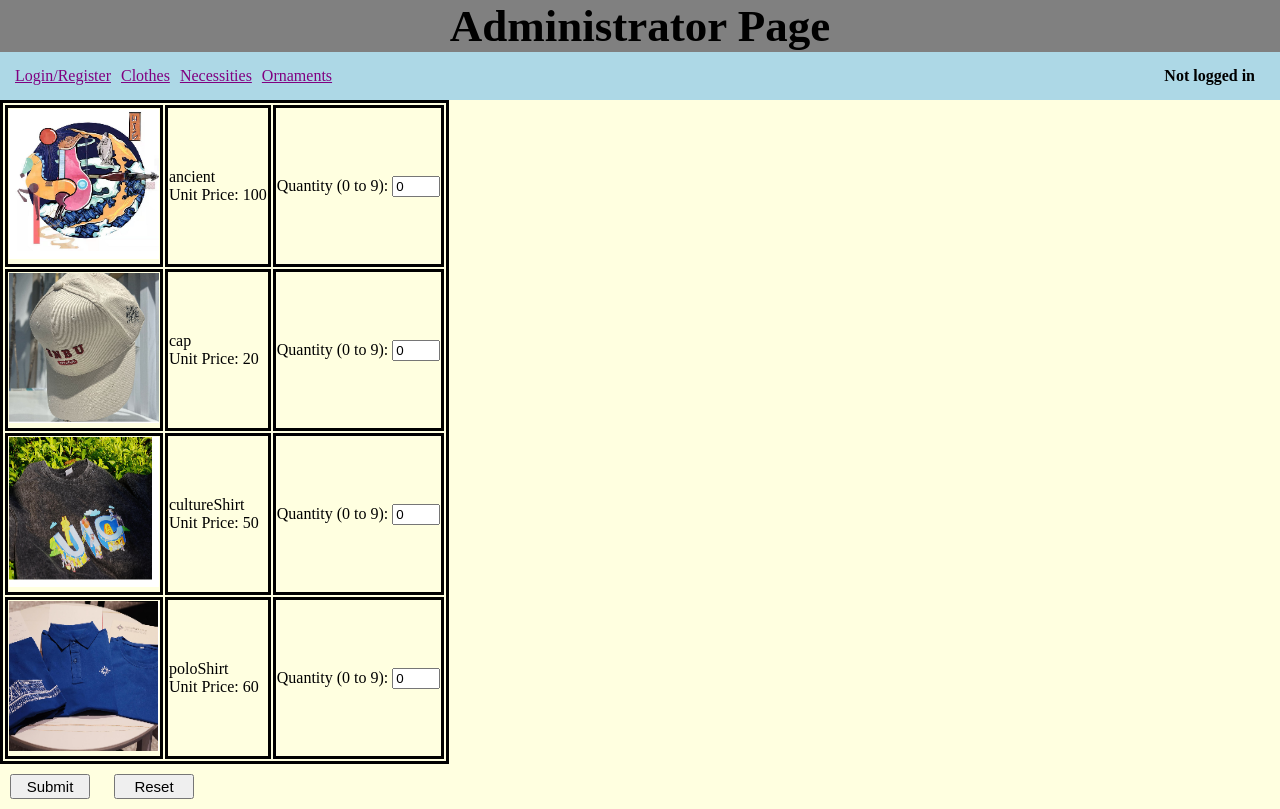
After one commit to liyouran0820/SWDW_Project, a PHP site: page /administrator_page.php in a window 1280 px wide. The commit adds this page. Run offline with PHP 8.4, Linux system fonts and the light colour scheme.

Commit message:
管理员登陆跳转验证

```diff
--- /dev/null
+++ b/administrator_page.php
@@ -0,0 +1,139 @@
+<?php
+session_start();
+include "connection_bcrab.php";
+
+$message = "";
+
+if ($_SERVER["REQUEST_METHOD"] == "POST") {
+
+    if (!isset($_SESSION["username"])) {
+        echo "<script>
+            alert('Please login first.');
+            window.location.href = 'login.php';
+            </script>";
+        exit();
+    } else {
+
+        $ancient_shirt = $_POST["ancientShirt"];
+        $cap = $_POST["cap"];
+        $culture_shirt = $_POST["cultureShirt"];
+        $polo_shirt = $_POST["poloShirt"];
+
+        $sql1 = "UPDATE purchase
+                SET quantity = quantity + $ancient_shirt
+                WHERE itemN = 'ancientShirt'";
+
+        $sql2 = "UPDATE purchase
+                SET quantity = quantity + $cap
+                WHERE itemN = 'cap'";
+
+        $sql3 = "UPDATE purchase
+                SET quantity = quantity + $culture_shirt
+                WHERE itemN = 'cultureShirt'";
+
+        $sql4 = "UPDATE purchase
+                SET quantity = quantity + $polo_shirt
+                WHERE itemN = 'poloShirt'";
+
+        if (
+            $conn->query($sql1) === TRUE &&
+            $conn->query($sql2) === TRUE &&
+            $conn->query($sql3) === TRUE &&
+            $conn->query($sql4) === TRUE
+        ) {
+            $message = "Purchase submitted successfully.";
+        } else {
+            $message = "Purchase failed: " . $conn->error;
+        }
+    }
+}
+?>
+
+<!DOCTYPE html>
+<html>
+
+<head>
+    <title>Clothes</title>
+    <link rel="stylesheet" href="css/style.css">
+</head>
+
+<body>
+
+    <?php
+    if ($message != "") {
+        echo "<script>alert('$message');</script>";
+    }
+    ?>
+
+    <div>
+        <nav>
+            <h1 id="pageTitle">Administrator Page</h1>
+            <ul>
+                <li><a href="login.php">Login/Register</a></li>
+                <li><a href="clothes.php">Clothes</a></li>
+                <li><a href="neces.php">Necessities</a></li>
+                <li><a href="orna.php">Ornaments</a></li>
+                <li id="loginStatus">
+                    <?php
+                    if (isset($_SESSION["username"])) {
+                        echo "User: " . $_SESSION["username"];
+                        echo '<li><a href="logout.php">Logout</a></li>';
+                    } else {
+                        echo "Not logged in";
+                    }
+                    ?>
+                </li>
+            </ul>
+
+        </nav>
+
+        <div id="outline">
+            <form action="administrator_page.php" method="POST">
+
+                <table id="imgTable">
+                    <tr>
+                        <td><img src="images/clothes/ancientShirt.png"></td>
+                        <td>ancient<br>Unit Price: 100</td>
+                        <td>
+                            Quantity (0 to 9):
+                            <input name="ancientShirt" type="number" min="0" max="9" value="0" required>
+                        </td>
+                    </tr>
+
+                    <tr>
+                        <td><img src="images/clothes/cap.png"></td>
+                        <td>cap<br>Unit Price: 20</td>
+                        <td>
+                            Quantity (0 to 9):
+                            <input name="cap" type="number" min="0" max="9" value="0" required>
+                        </td>
+                    </tr>
+
+                    <tr>
+                        <td><img src="images/clothes/cultureShirt.png"></td>
+                        <td>cultureShirt<br>Unit Price: 50</td>
+                        <td>
+                            Quantity (0 to 9):
+                            <input name="cultureShirt" type="number" min="0" max="9" value="0" required>
+                        </td>
+                    </tr>
+
+                    <tr>
+                        <td><img src="images/clothes/poloShirt.png"></td>
+                        <td>poloShirt<br>Unit Price: 60</td>
+                        <td>
+                            Quantity (0 to 9):
+                            <input name="poloShirt" type="number" min="0" max="9" value="0" required>
+                        </td>
+                    </tr>
+                </table>
+
+                <button class="button" type="submit" name="purchaseSubmit">Submit</button>
+                <button class="button" type="reset">Reset</button>
+            </form>
+        </div>
+    </div>
+
+</body>
+
+</html>
--- a/login.php
+++ b/login.php
@@ -17,7 +17,10 @@ if ($_SERVER["REQUEST_METHOD"] == "POST") {
             $result = $conn->query($sql);
             if ($result->num_rows > 0) {
                 $_SESSION["username"] = $username;
-                $message = "Administrator Login Successfully.";
+                echo "<script>
+                alert('Administrator Login Successfully.');
+                window.location.href='administrator_page.php';
+                </script>";
             } else {
                 $message = "Incorrect username or password.";
             }
```
